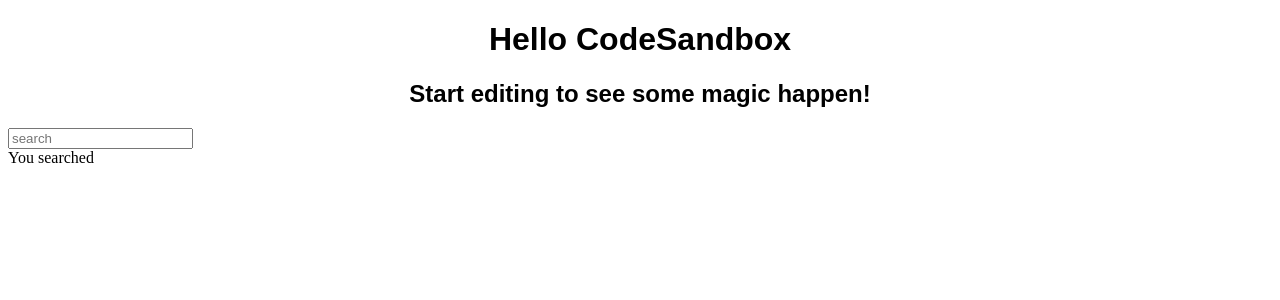
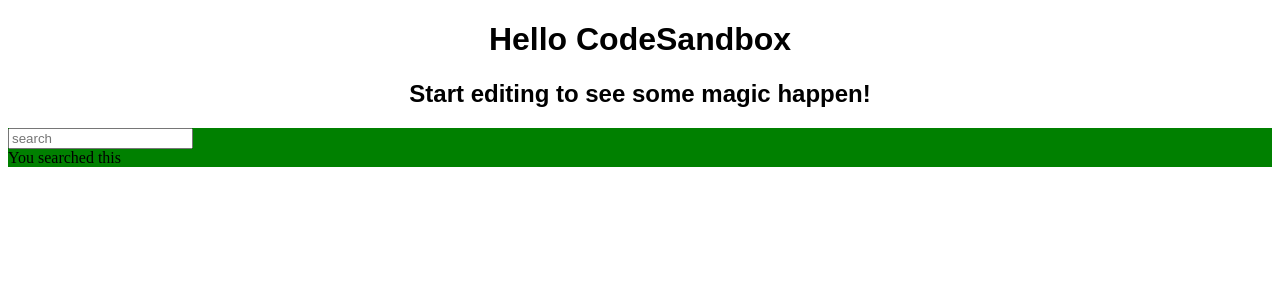
Before and after one commit to rahucode12/react-magic, a React (Create React App) app: page / in a window 1280 px wide. Shown: the top 300 px of the page. Built offline with nearby package versions, Linux system fonts and the light colour scheme.

Commit message:
Update 3 files

```diff
--- a/src/App.js
+++ b/src/App.js
@@ -6,11 +6,11 @@
 
   return (
     <>
-    <div className="App">
-      <h1>Hello CodeSandbox</h1>
-      <h2>Start editing to see some magic happen!</h2>
+      <div className="App">
+        <h1>Hello CodeSandbox</h1>
+        <h2>Start editing to see some magic happen!</h2>
       </div>
-      <DebounceUtil />
+      <DebounceUtil className="Center" />
     </>
   );
 }
--- a/src/components/debounce-util.js
+++ b/src/components/debounce-util.js
@@ -1,6 +1,6 @@
 import React from 'react'
 
-export default function DebounceUtil() {
+export default function DebounceUtil({...props}) {
     const [url, setUrl] = React.useState('')
     const handleChange = (e) => {
         e.preventDefault();
@@ -18,9 +18,9 @@
     }
 
     return (
-        <>
+        <div {...props }>
             <input type='search' placeholder='search' onChange={debounce(handleChange, 500)} />
-            <div>{'You searched ' + url}</div>
-        </>
+            <div>{'You searched this ' + url}</div>
+        </div>
     );
 }
--- a/src/styles.css
+++ b/src/styles.css
@@ -2,3 +2,7 @@
   font-family: sans-serif;
   text-align: center;
 }
+
+.Center {
+  background-color: green;
+}
```
